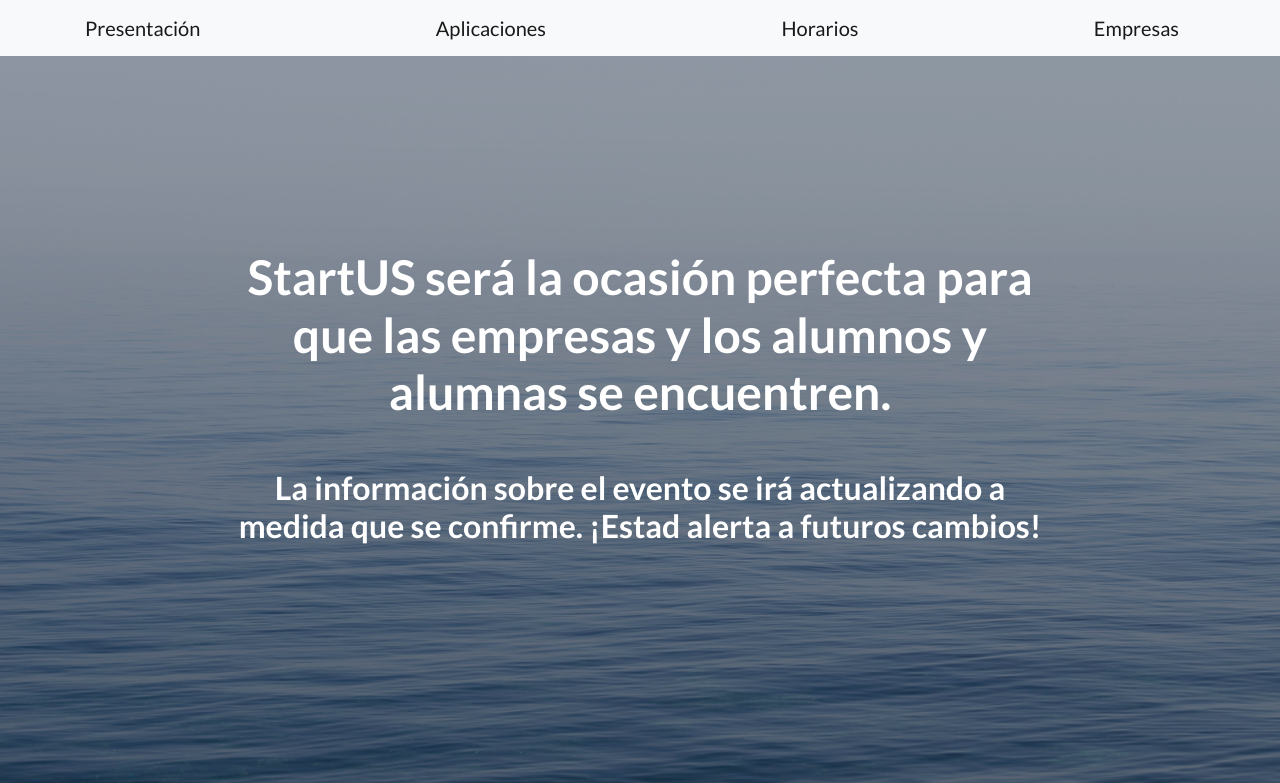
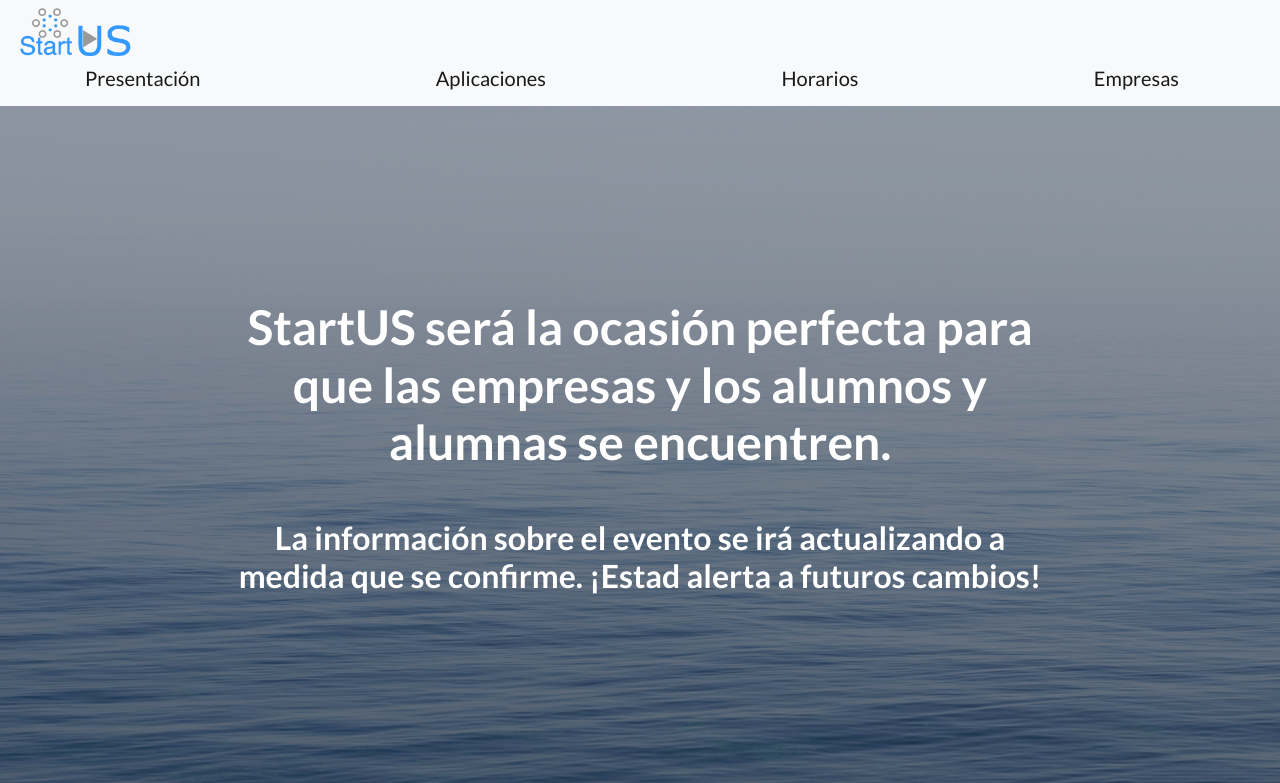
Before and after one commit to isppstartus/home, a website: page index.html in a window 1280 px wide. Shown: the top 783 px of the page. Drawn offline with Linux system fonts and the light colour scheme.

Commit message:
Añadido logo jornadas

```diff
--- a/css/custom.css
+++ b/css/custom.css
@@ -72,6 +72,11 @@
 
   }
 
+  #imghead{
+    height: 50px;
+    width: auto;
+  }
+
   html{
       scroll-behavior: smooth;
   }
--- a/index.html
+++ b/index.html
@@ -29,6 +29,9 @@
 
   <!-- Navigation -->
   <nav class="navbar navbar-light bg-light static-top" id="myHeader">
+    <div class="features-icons-icon d-flex">
+      <img id="imghead" src="img/StartUS.png" alt="StartUS logo">
+    </div>
     <div class="container">
       <a class="navbar-brand" href="#Presentation">Presentación</a>
       <a class="navbar-brand" href="#logos">Aplicaciones</a>
```
Also changed, not shown: img/STARTUS.png (added).
